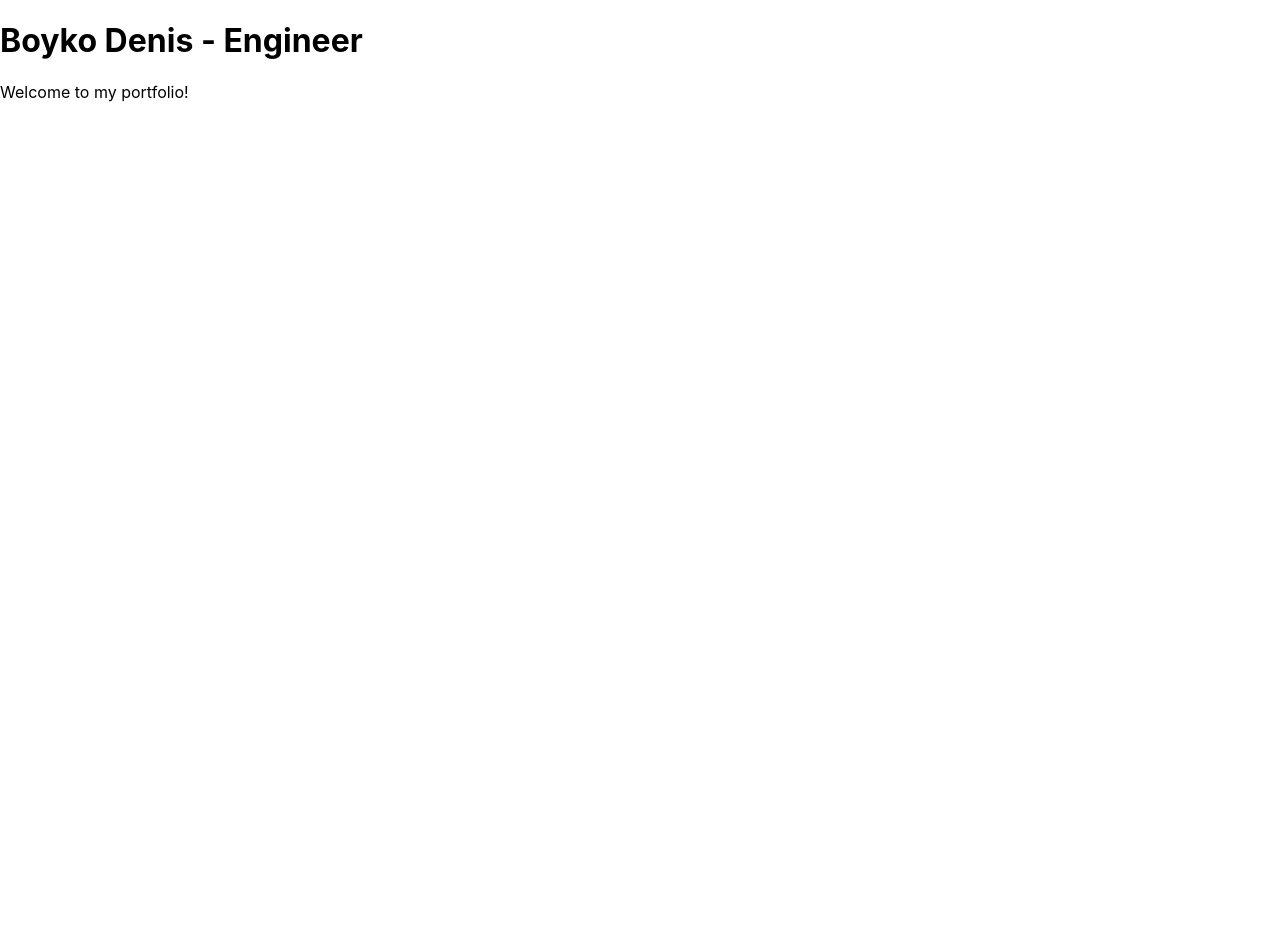
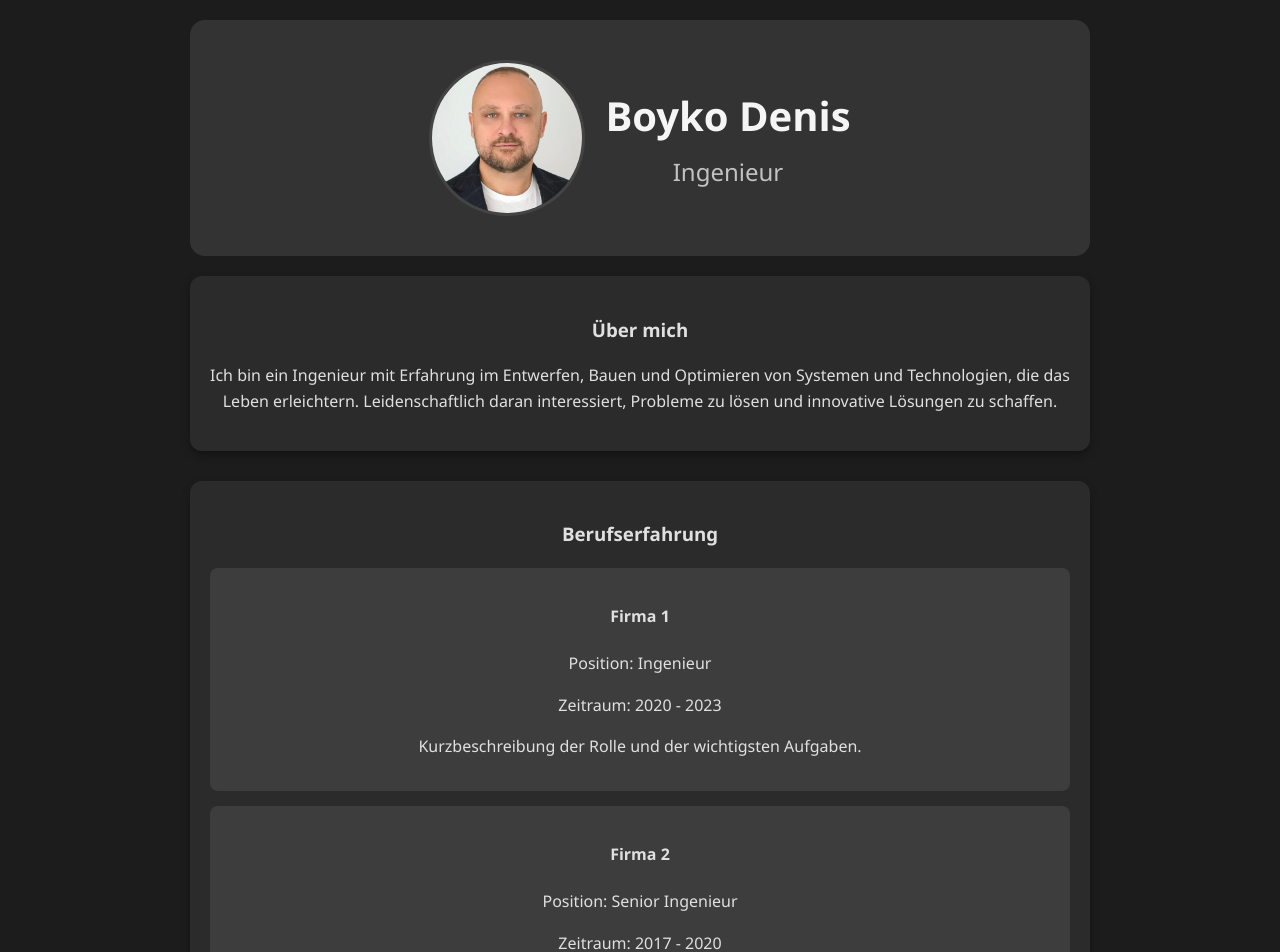
Before and after one commit to runasharp/boyko-denis-portfolio, a React (Create React App) app: page / in a window 1280 px wide. Shown: the top 952 px of the page. Before the commit the page ends 800 px from the top, so only its background shows below. Built offline with nearby package versions, Linux system fonts and the light colour scheme.

Commit message:
Dark theme

```diff
--- a/src/App.css
+++ b/src/App.css
@@ -1,38 +1,98 @@
+body {
+  margin: 0;
+  font-family: 'Segoe UI', Tahoma, Geneva, Verdana, sans-serif;
+  line-height: 1.6;
+  background: #1c1c1c; /* Dark background for a masculine vibe */
+  color: #e0e0e0; /* Lighter text for contrast */
+}
+
 .App {
   text-align: center;
+  padding: 20px;
+  max-width: 900px;
+  margin: 0 auto;
 }
 
-.App-logo {
-  height: 40vmin;
-  pointer-events: none;
+.header {
+  background: #333; /* Dark gray */
+  color: #f5f5f5;
+  padding: 40px 20px;
+  border-radius: 15px;
+  margin-bottom: 20px;
+  display: flex;
+  align-items: center;
+  justify-content: center;
 }
 
-@media (prefers-reduced-motion: no-preference) {
-  .App-logo {
-    animation: App-logo-spin infinite 20s linear;
-  }
+.header-content {
+  display: flex;
+  align-items: center;
+  gap: 20px;
 }
 
-.App-header {
-  background-color: #282c34;
-  min-height: 100vh;
-  display: flex;
-  flex-direction: column;
-  align-items: center;
-  justify-content: center;
-  font-size: calc(10px + 2vmin);
-  color: white;
+.profile-photo {
+  width: 150px;
+  height: 150px;
+  border-radius: 50%;
+  object-fit: cover;
+  border: 3px solid #444; /* Dark border */
+  transition: transform 0.3s ease;
 }
 
-.App-link {
-  color: #61dafb;
+.profile-photo:hover {
+  transform: scale(1.05);
 }
 
-@keyframes App-logo-spin {
-  from {
-    transform: rotate(0deg);
-  }
-  to {
-    transform: rotate(360deg);
-  }
+.header-text h1 {
+  margin: 0;
+  font-size: 2.5rem;
+  font-weight: 700;
+  color: #f5f5f5;
 }
+
+.header-text h2 {
+  margin: 5px 0 0;
+  font-weight: 300;
+  color: #c2c2c2;
+}
+
+.main {
+  margin-top: 20px;
+}
+
+section {
+  margin-bottom: 30px;
+}
+
+.about, .workplaces, .contact {
+  background: #2b2b2b; /* Dark background */
+  padding: 20px;
+  border-radius: 12px;
+  box-shadow: 0 4px 8px rgba(0, 0, 0, 0.3);
+  transition: transform 0.3s ease, box-shadow 0.3s ease;
+}
+
+.about:hover, .workplaces .workplace-card:hover, .contact:hover {
+  transform: translateY(-5px);
+  box-shadow: 0 8px 16px rgba(0, 0, 0, 0.5);
+}
+
+.workplace-card {
+  margin: 15px 0;
+  padding: 15px;
+  background: #3d3d3d; /* Slightly lighter dark gray */
+  border-radius: 8px;
+  transition: background 0.3s ease;
+}
+
+.workplace-card:hover {
+  background: #505050; /* Darker hover effect */
+}
+
+footer {
+  margin-top: 30px;
+  padding: 15px;
+  background: #333; /* Dark footer */
+  color: #e0e0e0;
+  border-radius: 15px;
+}
--- a/src/App.js
+++ b/src/App.js
@@ -1,10 +1,52 @@
+import React from 'react';
+import './App.css'; // Ensure you have some CSS for styling
+
 function App() {
   return (
     <div className="App">
-      <header>
-        <h1>Boyko Denis - Engineer</h1>
-        <p>Welcome to my portfolio!</p>
+      <header className="header">
+        <div className="header-content">
+        <img
+        src={`${process.env.PUBLIC_URL}/profile.jpg`}
+        alt="Profile of Boyko Denis"
+        className="profile-photo"
+        />
+          <div className="header-text">
+            <h1>Boyko Denis</h1>
+            <h2>Ingenieur</h2>
+          </div>
+        </div>
       </header>
+      <main className="main">
+        <section className="about">
+          <h3>Über mich</h3>
+          <p>
+            Ich bin ein Ingenieur mit Erfahrung im Entwerfen, Bauen und Optimieren von Systemen und Technologien, die das Leben erleichtern. Leidenschaftlich daran interessiert, Probleme zu lösen und innovative Lösungen zu schaffen.
+          </p>
+        </section>
+        <section className="workplaces">
+          <h3>Berufserfahrung</h3>
+          <div className="workplace-card">
+            <h4>Firma 1</h4>
+            <p>Position: Ingenieur</p>
+            <p>Zeitraum: 2020 - 2023</p>
+            <p>Kurzbeschreibung der Rolle und der wichtigsten Aufgaben.</p>
+          </div>
+          <div className="workplace-card">
+            <h4>Firma 2</h4>
+            <p>Position: Senior Ingenieur</p>
+            <p>Zeitraum: 2017 - 2020</p>
+            <p>Kurzbeschreibung der Rolle und der wichtigsten Aufgaben.</p>
+          </div>
+        </section>
+        <section className="contact">
+          <h3>Kontakt</h3>
+          <p>Sie können mich gerne kontaktieren unter: <a href="mailto:email@example.com">email@example.com</a></p>
+        </section>
+      </main>
+      <footer className="footer">
+        <p>© 2024 Boyko Denis</p>
+      </footer>
     </div>
   );
 }
```
Also changed, not shown: public/profile.jpg (added).
